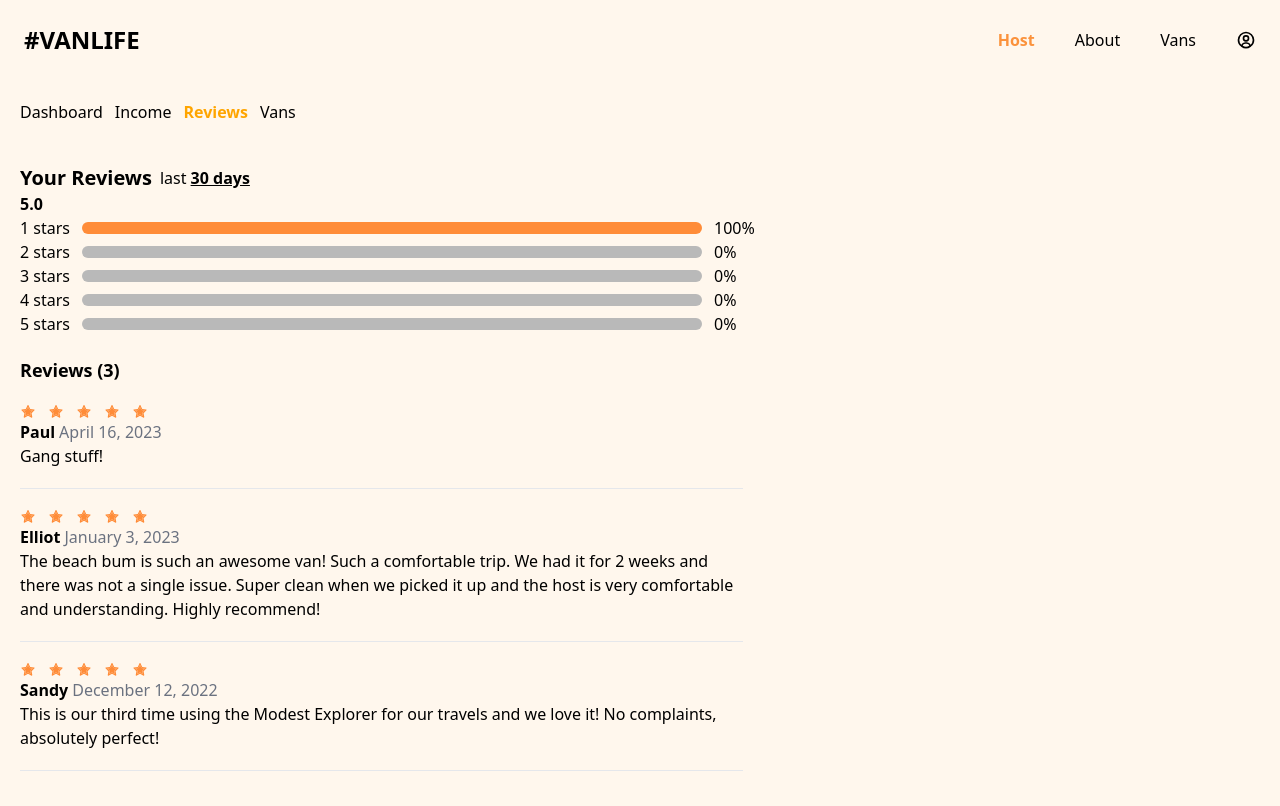
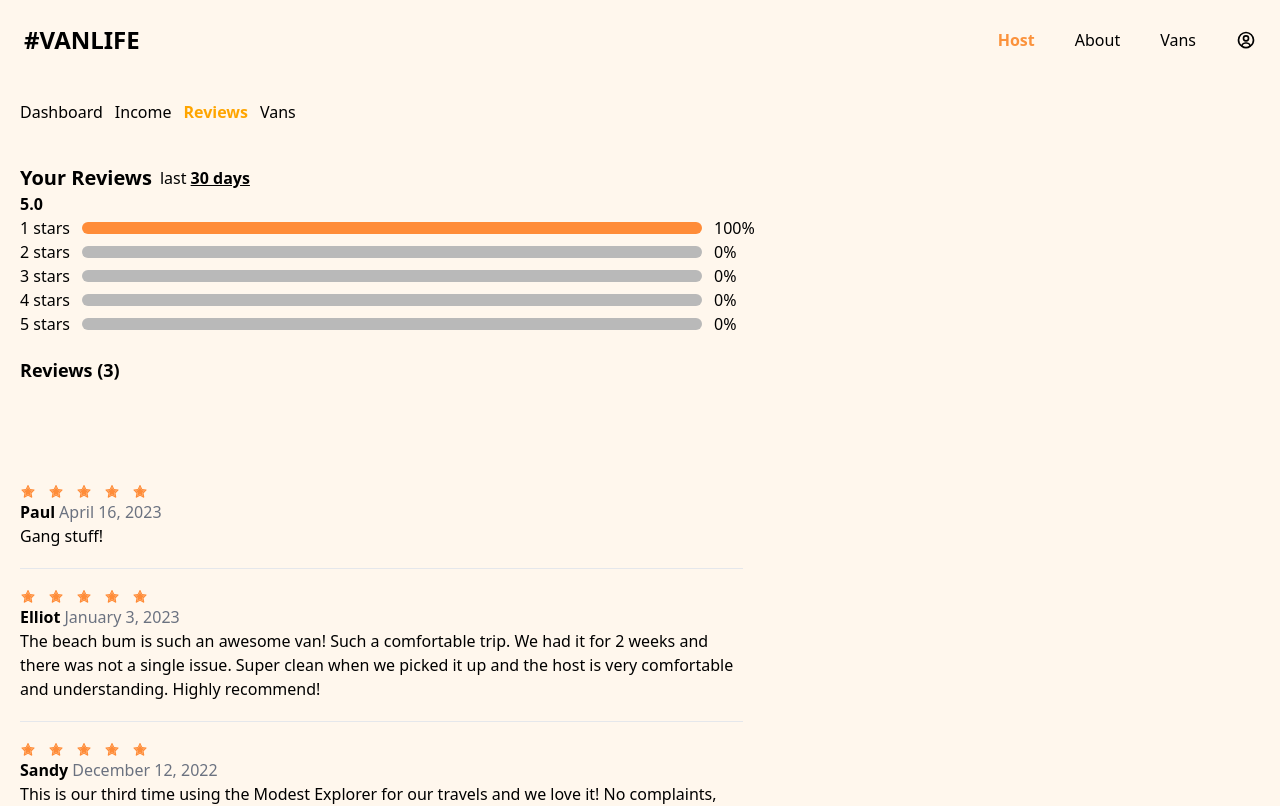
Before and after one commit to Paul-Royce/van-life, a React (Vite) app: page /host/reviews in a window 1280 px wide. Shown: the top 806 px of the page. Built offline with nearby package versions, Linux system fonts and the light colour scheme; what miragejs would draw is missing.

Commit message:
adjusting reviews page layout

```diff
--- a/src/pages/host/Reviews.jsx
+++ b/src/pages/host/Reviews.jsx
@@ -35,7 +35,7 @@ const Reviews = () => {
 
 
   return (
-    <div className='h-full p-5 pb-20 m-auto bg-vanPalette'>
+    <div className='p-5 m-auto  pb-44 bg-vanPalette'>
       <div className='flex items-center gap-2'>
         <h1 className='text-xl font-bold'>Your Reviews</h1>
         <p>last <span className='font-semibold underline '>30 days</span></p>
@@ -47,7 +47,7 @@ const Reviews = () => {
         {ratingsElement}
       </div>
       <div>
-        <h4 className='mt-5 text-lg font-bold'>Reviews ({reviewsData.length})</h4>
+        <h4 className='pb-20 mt-5 text-lg font-bold'>Reviews ({reviewsData.length})</h4>
         {reviewselements}
       </div>
     </div>
```
